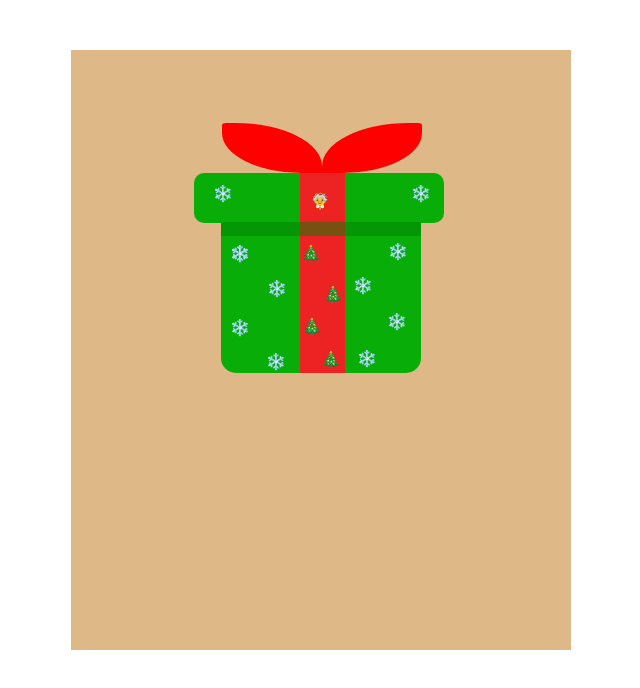
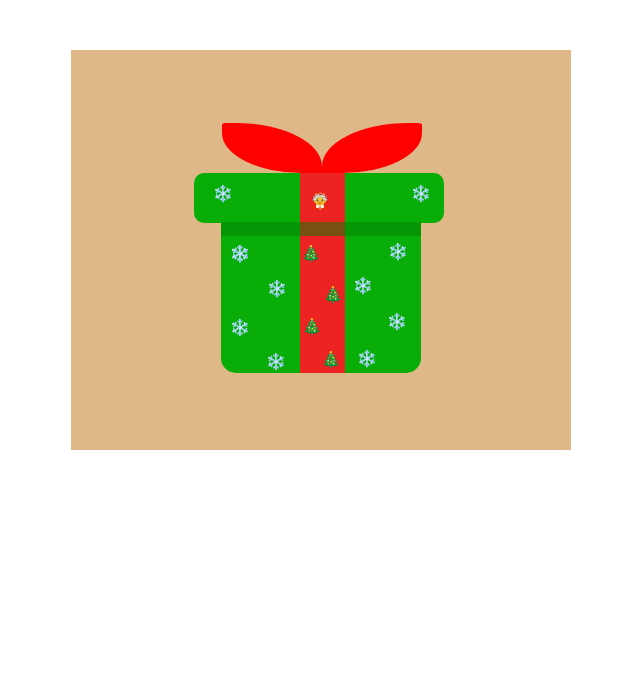
Before and after one commit to Julioribc/Bootcamp-Silabuz, a plain HTML site: page ejercicio regalo de navidad/index.html in a window 1280 px wide. Shown: the whole page, without its empty margins (319-959 px from the left). Drawn offline with Linux system fonts and the light colour scheme.

Commit message:
arreglando altura

```diff
--- a/ejercicio regalo de navidad/estilos.css
+++ b/ejercicio regalo de navidad/estilos.css
@@ -6,7 +6,6 @@
 
 .container {
     width: 500px;
-    height: 600px;
     background-color: burlywood;
     margin: 0 auto;
     margin-top: 50px;
```
